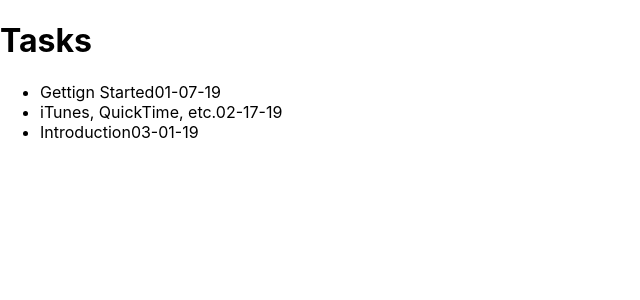
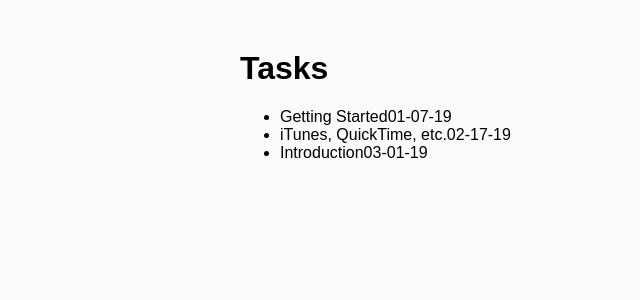
Before and after one commit to isabel985/task-manager, a React (Create React App) app: page / in a window 1280 px wide. Shown: the top 300 px of the page, without its empty margins (0-640 px from the left). Built offline with nearby package versions, Linux system fonts and the light colour scheme.

Commit message:
added wrapper styling

```diff
--- a/src/App.css
+++ b/src/App.css
@@ -1,4 +1,4 @@
-.App {
+/* .App {
   text-align: center;
 }
 
@@ -29,4 +29,16 @@
   to {
     transform: rotate(360deg);
   }
+} */
+
+body {
+  background: #fbfbfb;
+  font-family: Arial, Helvetica, sans-serif;
 }
+
+.wrapper {
+  max-width: 800px;
+  min-width: 400px;
+  margin: 50px auto;
+  padding: 0px 30px;
+}
--- a/src/App.js
+++ b/src/App.js
@@ -5,7 +5,7 @@
 class App extends Component {
   render() {
     return (
-      <TasksPage />
+      <div className="wrapper"><TasksPage /></div>
     );
   }
 }
--- a/src/data/data.js
+++ b/src/data/data.js
@@ -1,7 +1,7 @@
 let data = [
   {
     task_id: 1,
-    task_name: "Gettign Started",
+    task_name: "Getting Started",
     task_status: "approved",
     task_due_date: "01-07-19",
     task_end_date: "",
```
